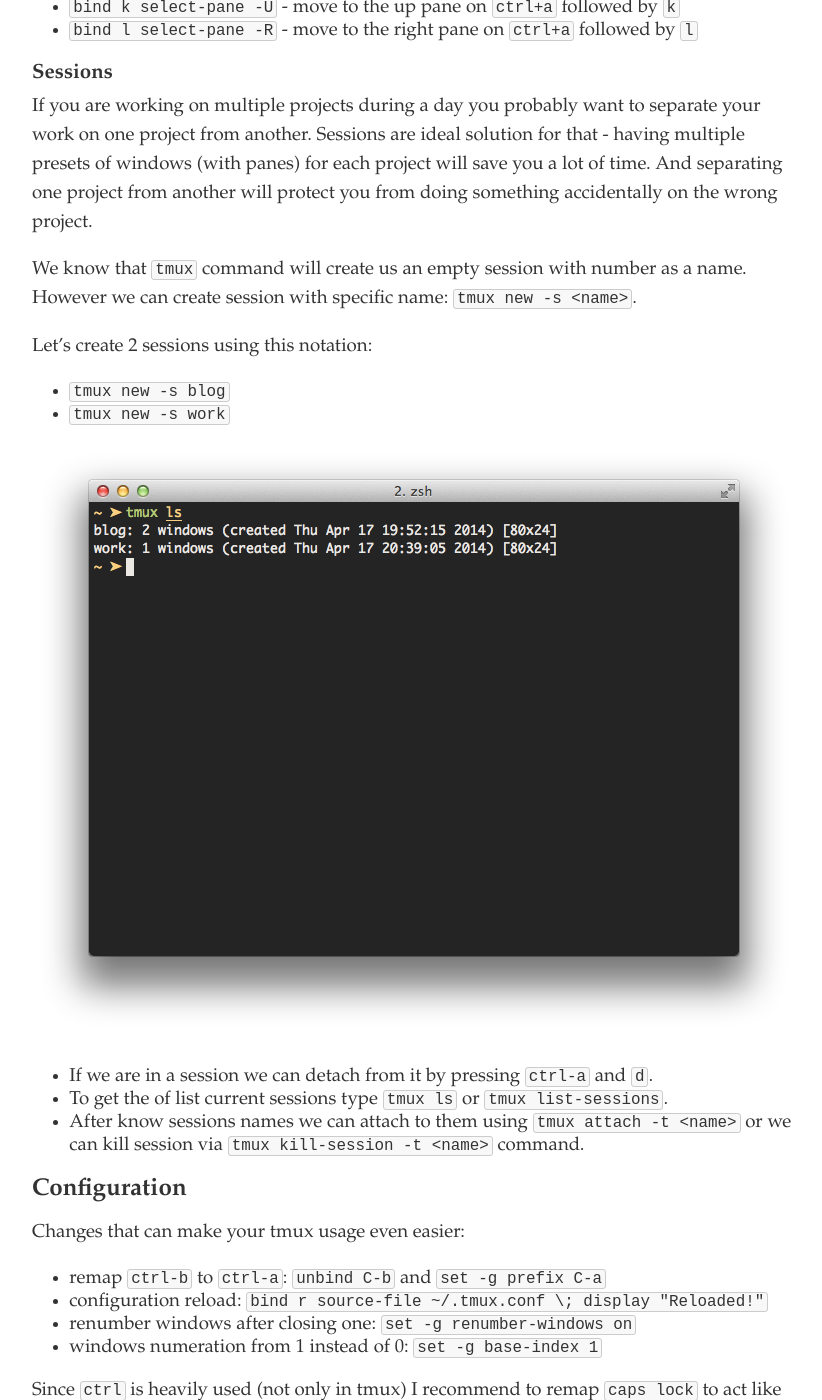
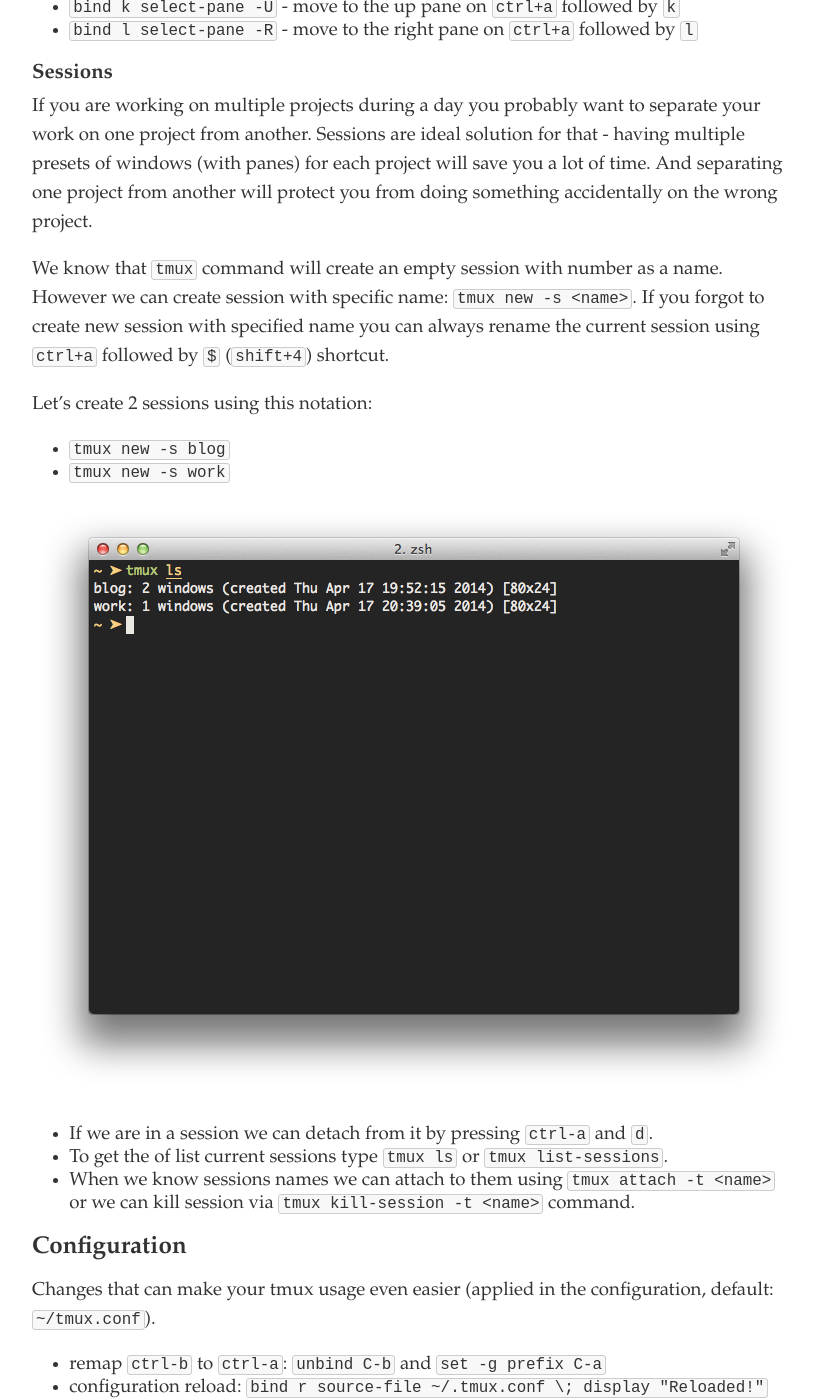
Before and after one commit to consileonpl/consileonpl.github.com, a Jekyll site: the page built from _posts/2014-04-17-terminal-unleashed.md, in a window 1280 px wide and 1400 px high, scrolled down 3352 px. Shown: the whole window, without its empty margins (338-1160 px from the left). Built offline with Jekyll 4.4.1, drawn with Linux system fonts in a browser that asks for light colours; Markdown is read by kramdown in place of the engine named in the settings; some of the changed text lies outside the part shown.

Commit message:
Fix typos. Add clarifications.

```diff
--- a/_posts/2014-04-17-terminal-unleashed.md
+++ b/_posts/2014-04-17-terminal-unleashed.md
@@ -15,7 +15,7 @@
 who just launched it for the first time.
 
 Since the tmux only drawback is default hotkey for commands (`ctrl+b`) I suggest
-to remap it in the `tmux.conf` to `ctrl+a`. In this tutorial I will use the
+to remap it in the `~/.tmux.conf` to `ctrl+a`. In this tutorial I will use the
 latter shortcut.
 
 To start tmux (session with one window) invoke `tmux` in the console.
@@ -31,8 +31,8 @@
 Since our work can't be handled in just one window (for example we want to type
 commands and watch logs at the same time) we want to split our window:
 
-* for vertical split press `ctrl+a` then press `"` (`shift+"`)
-* for horizontal split press `ctrl+a` then press `%` (`shift+5`)
+* for horizontal split press `ctrl+a` then press `"` (`shift+"`)
+* for vertical split press `ctrl+a` then press `%` (`shift+5`)
 
 ![Multiple panes in one window][2]
 
@@ -56,7 +56,7 @@
 stands for Up, L for Left and so on.
 
 This is not handy at all, so for our convenience we have to add some shortcuts
-to the `tmux.conf`:
+to the `~/tmux.conf`:
 
 I suggest Vim style navigation:
 
@@ -73,8 +73,10 @@
 save you a lot of time. And separating one project from another will protect you
 from doing something accidentally on the wrong project.
 
-We know that `tmux` command will create us an empty session with number as a name.
-However we can create session with specific name: `tmux new -s <name>`.
+We know that `tmux` command will create an empty session with number as a name.
+However we can create session with specific name: `tmux new -s <name>`. If you
+forgot to create new session with specified name you can always rename the
+current session using `ctrl+a` followed by `$` (`shift+4`) shortcut.
 
 Let's create 2 sessions using this notation:
 
@@ -85,12 +87,13 @@
 
 * If we are in a session we can detach from it by pressing `ctrl-a` and `d`.
 * To get the of list current sessions type `tmux ls` or `tmux list-sessions`.
-* After know sessions names we can attach to them using `tmux attach -t <name>`
+* When we know sessions names we can attach to them using `tmux attach -t <name>`
 or we can kill session via `tmux kill-session -t <name>` command.
 
 ## Configuration
 
-Changes that can make your tmux usage even easier:
+Changes that can make your tmux usage even easier (applied in the configuration,
+default: `~/tmux.conf`).
 
 * remap `ctrl-b` to `ctrl-a`: `unbind C-b` and `set -g prefix C-a`
 * configuration reload: `bind r source-file ~/.tmux.conf \; display "Reloaded!"`
```
